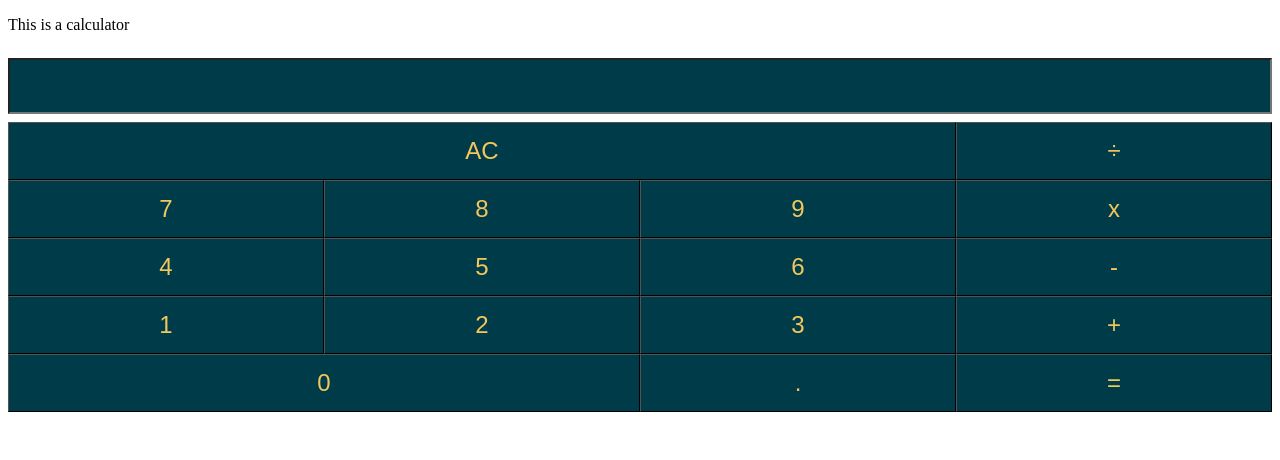
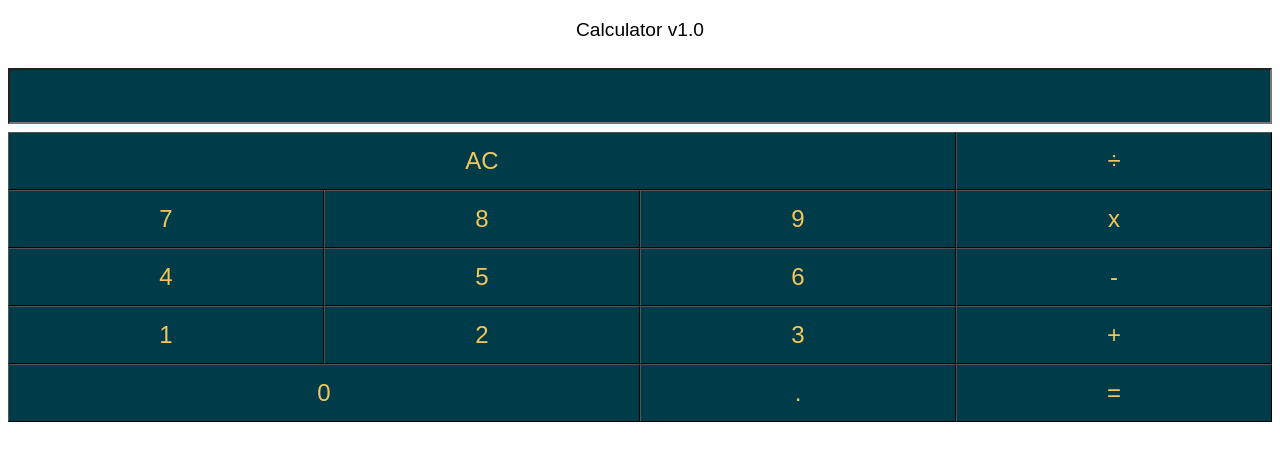
Before and after one commit to charliewhyman/calculator, a plain HTML site: page index.html in a window 1280 px wide. Drawn offline with Linux system fonts and the light colour scheme.

Commit message:
Updated styles

```diff
--- a/css/style.css
+++ b/css/style.css
@@ -1,3 +1,10 @@
+p {
+  font-family: Arial, Helvetica, sans-serif;
+  text-align: center;
+  font-size: larger;
+  background-color;
+}
+
 #result {
   width: 100%;
   padding: 12px 20px;
--- a/index.html
+++ b/index.html
@@ -6,7 +6,7 @@
         <link rel="stylesheet" href="css/style.css" />
     </head>
     <body>
-        <p>This is a calculator</p>
+        <p>Calculator v1.0</p>
         <div id="container">
             <div id="display">
                 <input type="text" id="result">
```
